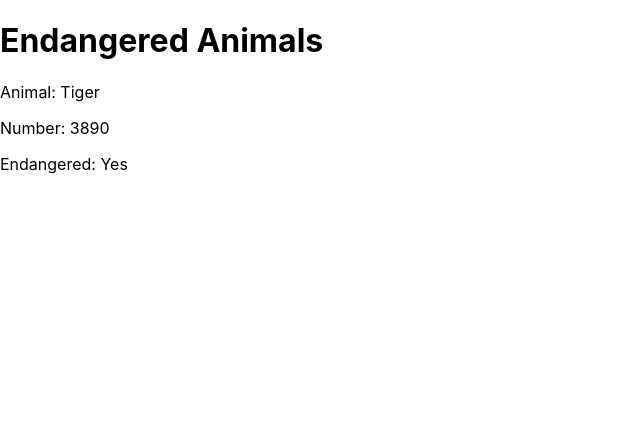
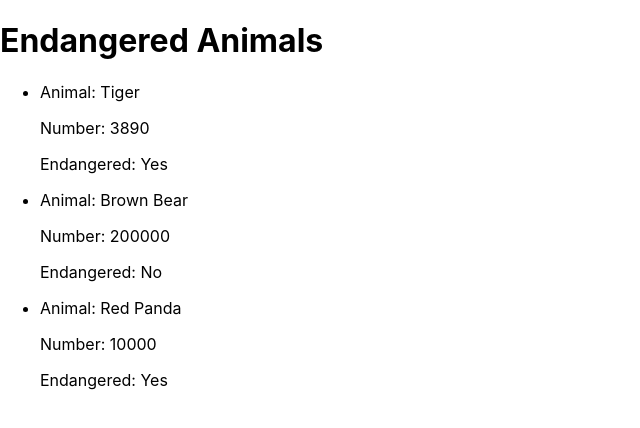
Before and after one commit to lenryk/react-workshop, a React (Create React App) app in the folder props-examples/: page / in a window 1280 px wide. Shown: the top 428 px of the page, without its empty margins (0-640 px from the left). Built offline with nearby package versions, Linux system fonts and the light colour scheme.

Commit message:
Exercise 7.03

```diff
--- a/props-examples/src/App.js
+++ b/props-examples/src/App.js
@@ -2,8 +2,28 @@
 
 class App extends Component {
   render() {
+      const details = [
+          {
+              name: 'Tiger',
+              number: 3890,
+              endangered: true,
+              id: 1,
+          },
+          {
+              name: 'Brown Bear',
+              number: 200000,
+              endangered: false,
+              id: 2,
+          },
+          {
+              name: 'Red Panda',
+              number: 10000,
+              endangered: true,
+              id: 3,
+          }
+      ];
     return (
-        <Animal name="Tiger" number={3890} endangered={true}>
+        <Animal details={details}>
             <h1>Endangered Animals</h1>
         </Animal>
     )
@@ -12,14 +32,21 @@
 
 export class Animal extends Component {
   render() {
-    const { name, number, endangered, children } = this.props;
+    const details = this.props.details;
+    const listDetails = details.map(detail => (
+        <li key={detail.id}>
+            <div>
+                <p>Animal: {detail.name}</p>
+                <p>Number: {detail.number}</p>
+                <p>Endangered: {detail.endangered ? 'Yes' : 'No'}</p>
+            </div>
+        </li>
+    ))
 
     return (
         <div>
-            {children}
-          <p>Animal: {name}</p>
-          <p>Number: {number}</p>
-          <p>Endangered: {endangered ? 'Yes' : 'No'}</p>
+            {this.props.children}
+            <ul>{listDetails}</ul>
         </div>
     );
   }
```
